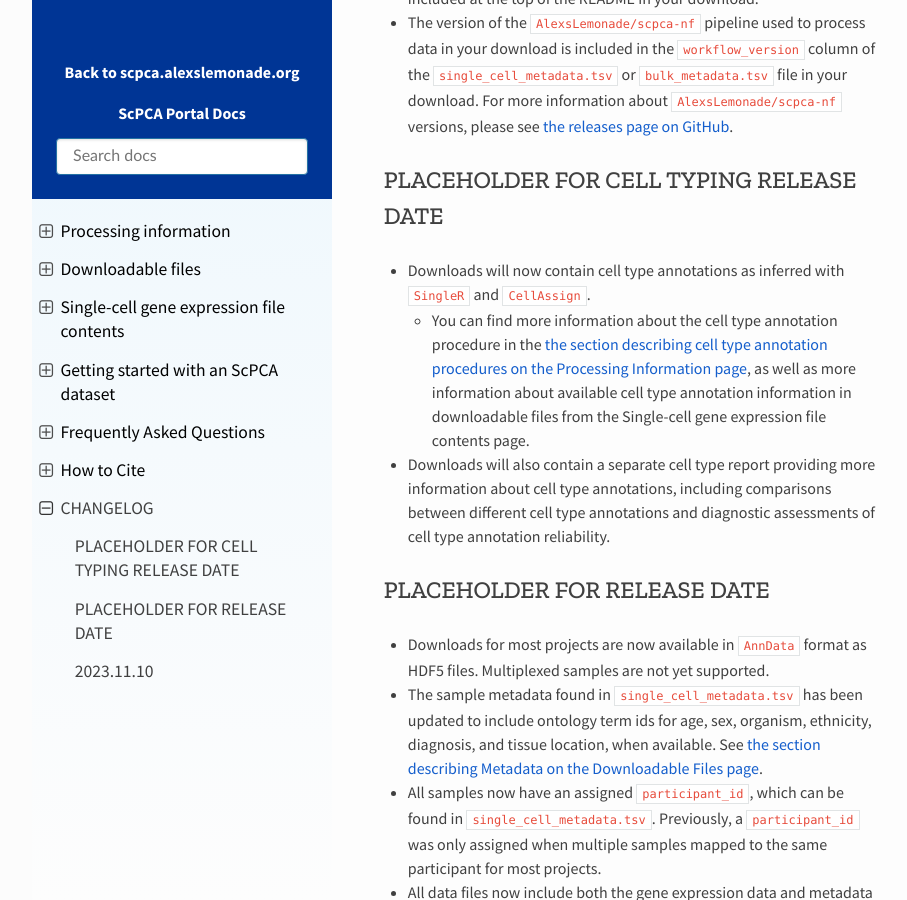
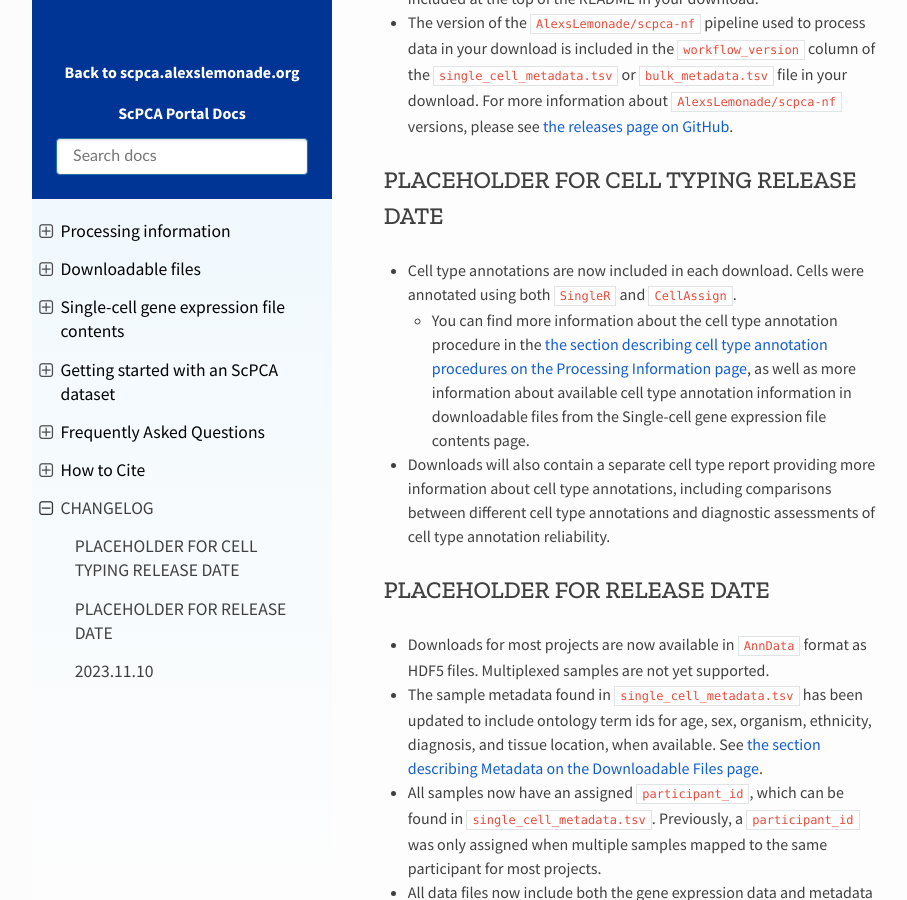
Before and after one commit to DongzeHE/scpca-docs, a Sphinx documentation site: the page built from docs/CHANGELOG.md, in a window 1280 px wide and 900 px high, scrolled down 396 px. Shown: the whole window, without its empty margins (158-1065 px from the left). Built offline with Sphinx 7.4.7 and the Read the Docs theme 2.0.0, drawn with Linux system fonts in a browser that asks for light colours.

Commit message:
Update docs/CHANGELOG.md
Co-authored-by: Ally Hawkins <54039191+allyhawkins@users.noreply.github.com>

```diff
--- a/docs/CHANGELOG.md
+++ b/docs/CHANGELOG.md
@@ -15,7 +15,8 @@ For more information about `AlexsLemonade/scpca-nf` versions, please see [the re
 
 ## PLACEHOLDER FOR CELL TYPING RELEASE DATE
 
-* Downloads will now contain cell type annotations as inferred with [`SingleR`](https://bioconductor.org/packages/release/bioc/html/SingleR.html) and [`CellAssign`](https://github.com/Irrationone/cellassign).
+* Cell type annotations are now included in each download.
+Cells were annotated using both [`SingleR`](https://bioconductor.org/packages/release/bioc/html/SingleR.html) and [`CellAssign`](https://github.com/Irrationone/cellassign).
   * You can find more information about the cell type annotation procedure in the {ref}`the section describing cell type annotation procedures on the Processing Information page<processing_information:cell type annotation>`, as well as more information about available cell type annotation information in downloadable files from {ref}`the Single-cell gene expression file contents page<processing_information:components of a singlecellexperiment object>`.
 * Downloads will also contain a separate cell type report providing more information about cell type annotations, including comparisons between different cell type annotations and diagnostic assessments of cell type annotation reliability.
 
```
